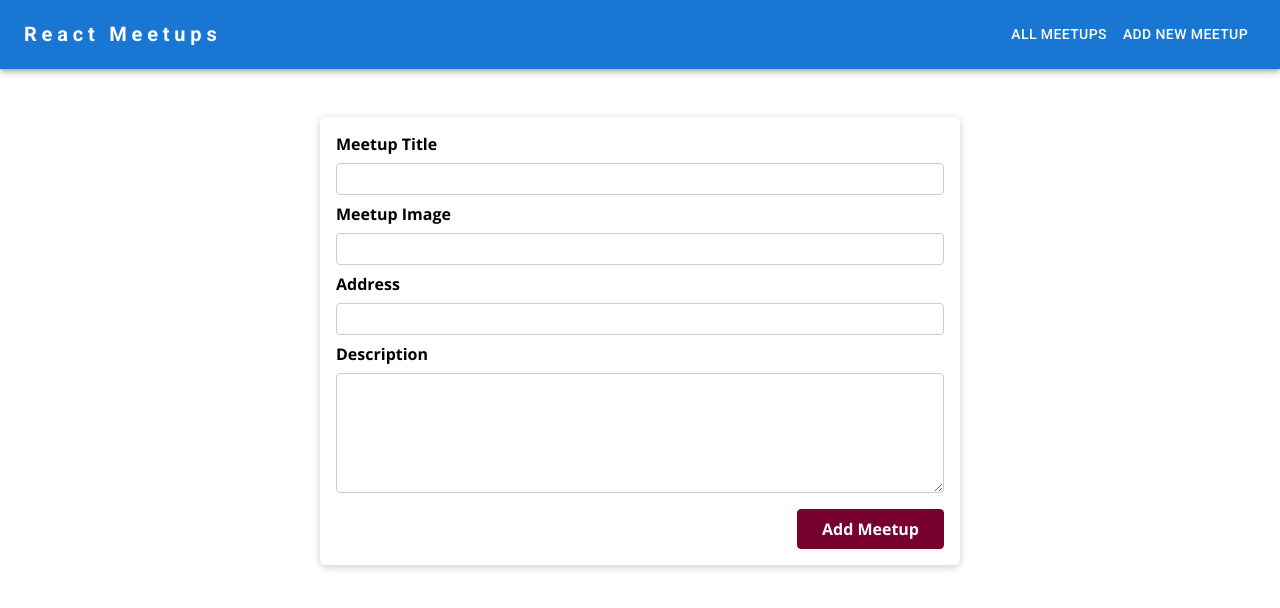
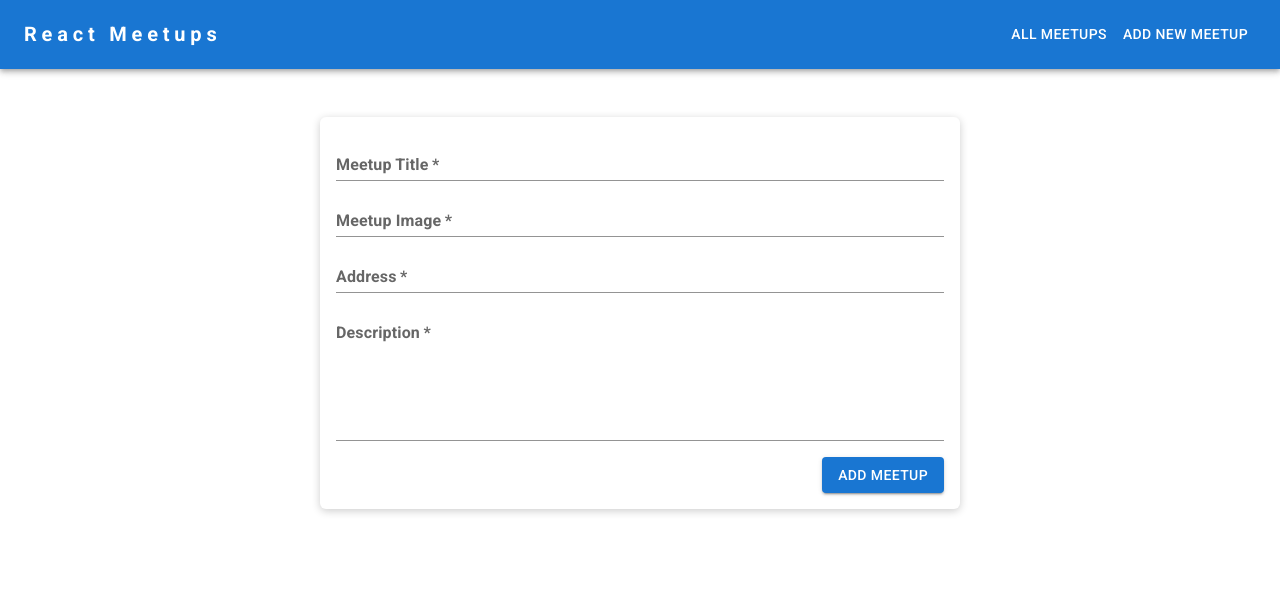
Before and after one commit to mattgm97/Meetings-app, a Next.js app: page /new-meetup in a window 1280 px wide. Shown: the top 608 px of the page. Built offline with nearby package versions, Linux system fonts and the light colour scheme.

Commit message:
Form refactored using MUI

```diff
--- a/components/meetups/NewMeetupForm.js
+++ b/components/meetups/NewMeetupForm.js
@@ -1,7 +1,8 @@
 import { useRef } from 'react';
-
-import Card from '../ui/Card';
+import Box from '@mui/material/Box';
+import TextField from '@mui/material/TextField';
 import classes from './NewMeetupForm.module.css';
+import Button from '@mui/material/Button';
 
 function NewMeetupForm(props) {
   const titleInputRef = useRef();
@@ -28,34 +29,35 @@ function NewMeetupForm(props) {
   }
 
   return (
-    <Card>
+    <Box sx={{
+      backgroundColor: "white",
+      borderRadius: "6px",
+      boxShadow: "0 2px 8px rgba(0, 0, 0, 0.2)"
+    }}>
       <form className={classes.form} onSubmit={submitHandler}>
         <div className={classes.control}>
-          <label htmlFor='title'>Meetup Title</label>
-          <input type='text' required id='title' ref={titleInputRef} />
+          <TextField fullWidth required id="title" label="Meetup Title" variant="standard" inputRef={titleInputRef} />
+
         </div>
         <div className={classes.control}>
-          <label htmlFor='image'>Meetup Image</label>
-          <input type='url' required id='image' ref={imageInputRef} />
+          <TextField fullWidth required id="image" label="Meetup Image" variant="standard" inputRef={imageInputRef} />
+
         </div>
         <div className={classes.control}>
-          <label htmlFor='address'>Address</label>
-          <input type='text' required id='address' ref={addressInputRef} />
+          <TextField fullWidth required id="address" label="Address" variant="standard" inputRef={addressInputRef} />
+
         </div>
         <div className={classes.control}>
-          <label htmlFor='description'>Description</label>
-          <textarea
-            id='description'
-            required
-            rows='5'
-            ref={descriptionInputRef}
-          ></textarea>
+          <TextField multiline rows={5} fullWidth required id="description" label="Description" variant="standard" inputRef={descriptionInputRef} />
+
         </div>
         <div className={classes.actions}>
-          <button>Add Meetup</button>
+          <Button variant="contained"  size="medium" color="primary"  type="submit">
+          Add Meetup
+          </Button>
         </div>
       </form>
-    </Card>
+    </Box>
   );
 }
 
--- a/components/meetups/NewMeetupForm.module.css
+++ b/components/meetups/NewMeetupForm.module.css
@@ -12,34 +12,9 @@
   margin-bottom: 0.5rem;
 }
 
-.control input,
-.control textarea {
-  display: block;
-  font: inherit;
-  border-radius: 4px;
-  border: 1px solid #ccc;
-  padding: 0.25rem;
-  width: 100%;
-}
+
 
 .actions {
   margin-top: 1rem;
   text-align: right;
 }
-
-.actions button {
-  font: inherit;
-  cursor: pointer;
-  background-color: #77002e;
-  color: white;
-  padding: 0.5rem 1.5rem;
-  border: 1px solid #77002e;
-  border-radius: 4px;
-  font-weight: bold;
-}
-
-.actions button:hover,
-.actions button:active {
-  background-color: #a50e48;
-  border-color: #a50e48;
-}
```
